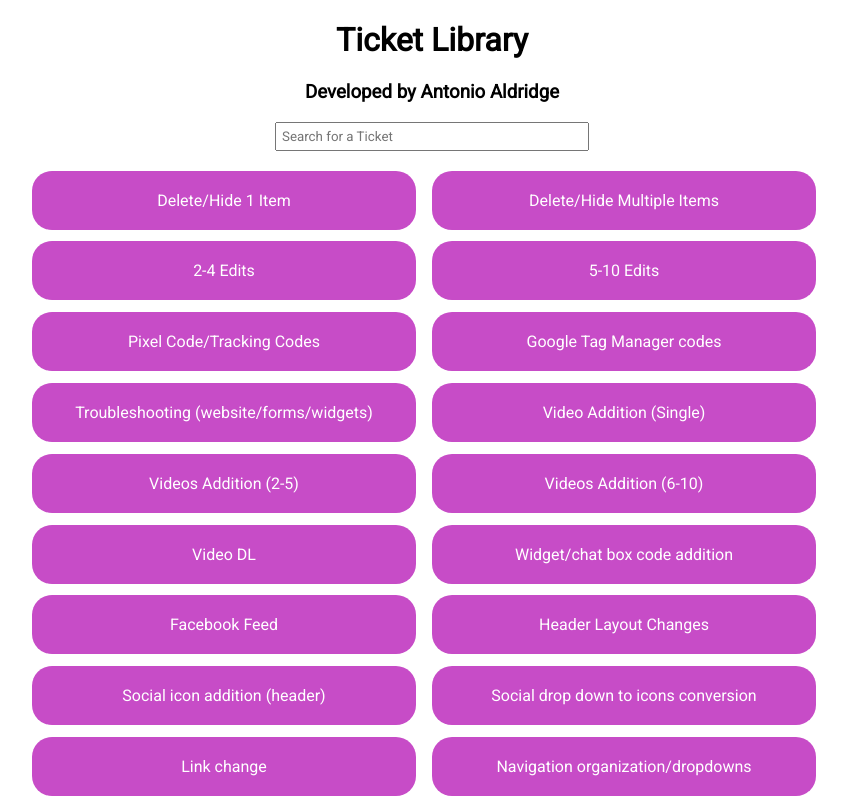
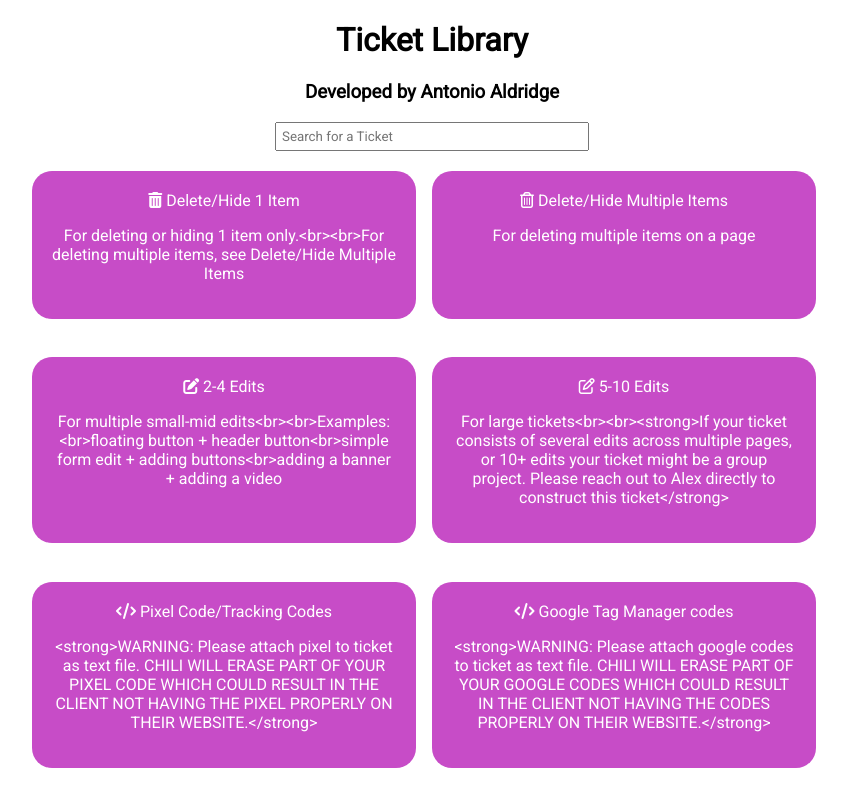
Before and after one commit to AldridgeDev/Ticket-Library-Current, a React (Create React App) app in the folder ticket-library-updated/: page / in a window 1280 px wide. Shown: the top 800 px of the page, without its empty margins (208-1055 px from the left). Built offline with nearby package versions, Linux system fonts and the light colour scheme; the HTML template or start-up script is replaced by a standard one.

Commit message:
Included icon attribute in TicketResults

```diff
--- a/ticket-library-updated/package.json
+++ b/ticket-library-updated/package.json
@@ -6,6 +6,7 @@
     "@testing-library/jest-dom": "^5.16.1",
     "@testing-library/react": "^12.1.2",
     "@testing-library/user-event": "^13.5.0",
+    "classnames": "^2.3.1",
     "fontawesome": "^5.6.3",
     "react": "^17.0.2",
     "react-dom": "^17.0.2",
--- a/ticket-library-updated/src/components/TicketResultRow.js
+++ b/ticket-library-updated/src/components/TicketResultRow.js
@@ -12,10 +12,9 @@ export default class TicketResultRow extends Component {
     render() {
         return (
             <div className='component-ticket-result-row'>
-                <span className='ticketName'><i className={`${this.props.icon}`}></i> {this.props.ticketName}</span>
-                {/* <p className='desc'>{this.props.desc}</p> */}
-                {/* <i className="far fa-window-maximize"></i> */}
+                <span className='ticketName'><i className={this.props.icon}></i> {this.props.ticketName}</span>
+                <p className='desc'>{this.props.desc}</p>
             </div>
-        )
+        );
     }
 }
--- a/ticket-library-updated/src/components/TicketResults.js
+++ b/ticket-library-updated/src/components/TicketResults.js
@@ -16,6 +16,7 @@ export default class TicketResults extends Component {
                         key={ticketData.ticketName}
                         ticketName={ticketData.ticketName}
                         desc={ticketData.desc}
+                        icon={ticketData.icon}
                     />
                 ))}
             </div>
```
Also changed, not shown: 1 other file (tests, documents, lock files or other folders).
